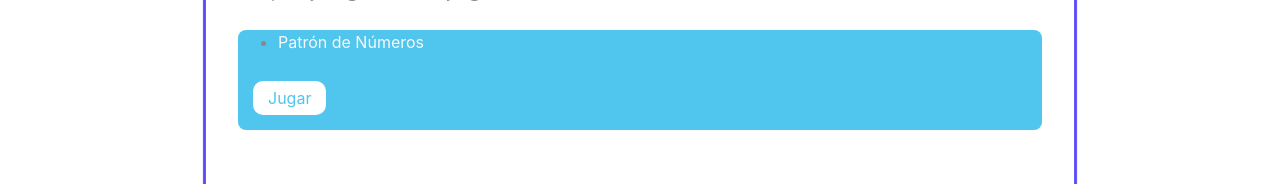
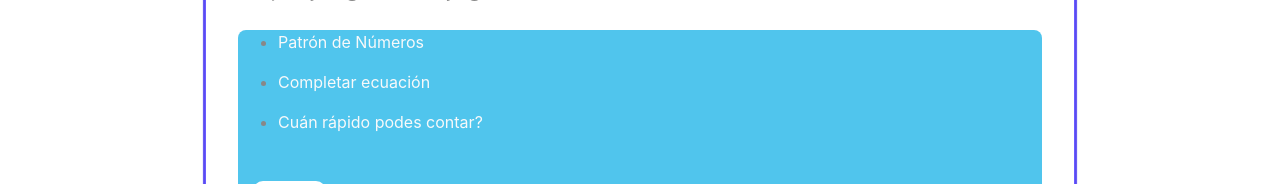
Before and after one commit to juancrossetto/apps-interactivas-tp-client, a React (Create React App) app: page /inicio in a window 1280 px wide. Shown: the part 571-755 px from the top of the page. Built offline with nearby package versions, Linux system fonts and the light colour scheme.

Commit message:
esqueleto del comppletar ecuación

```diff
--- a/src/App.js
+++ b/src/App.js
@@ -7,6 +7,7 @@ import RankingPage from "pages/RankingPage";
 
 import { Provider } from "./Context";
 import NumberPattern from "components/ejercicios/math/NumberPattern/NumberPattern";
+import CompleteEquation from "components/ejercicios/math/CompleteEquation/CompleteEquation";
 
 function App() {
   return (
@@ -18,6 +19,7 @@ function App() {
           <Route exact path="/puntajes" component={RankingPage} />
 
           <Route exact path="/patron-numeros" component={NumberPattern} />
+          <Route exact path="/complete-equation" component={CompleteEquation} />
         </Switch>
       </Router>
     </Provider>
--- /dev/null
+++ b/src/components/ejercicios/math/CompleteEquation/CompleteEquation.js
@@ -0,0 +1,16 @@
+import React, { Fragment, useState, useEffect } from "react";
+import ReactStoreIndicator from "react-score-indicator";
+
+const CompleteEquation = (
+    {
+
+    }
+) => {
+    return (
+        <Fragment>
+            <h1 className="text-center">Completar Ecuación</h1>
+        </Fragment>
+    );
+};
+
+export default CompleteEquation;
--- a/src/pages/GamePage.js
+++ b/src/pages/GamePage.js
@@ -20,6 +20,16 @@ const GamePage = ({}) => {
                       <p>Patrón de Números</p>
                     </Link>
                   </li>
+                  <li>
+                      <Link route="/complete-equation" className="text-light">
+                          <p>Completar ecuación</p>
+                      </Link>
+                  </li>
+                  <li>
+                      <Link route="/count-fast" className="text-light">
+                          <p>Cuán rápido podes contar?</p>
+                      </Link>
+                  </li>
                 </ul>
                 <button>Jugar</button>
               </div>
@@ -37,7 +47,7 @@ const GamePage = ({}) => {
           font-size: 1.5em;
         }
         .games-container .game-box {
-          min-height: 100px;
+          min-height: 200px;
           background: #50c5ed;
           border-radius: 0.5em;
           position: relative;
```
